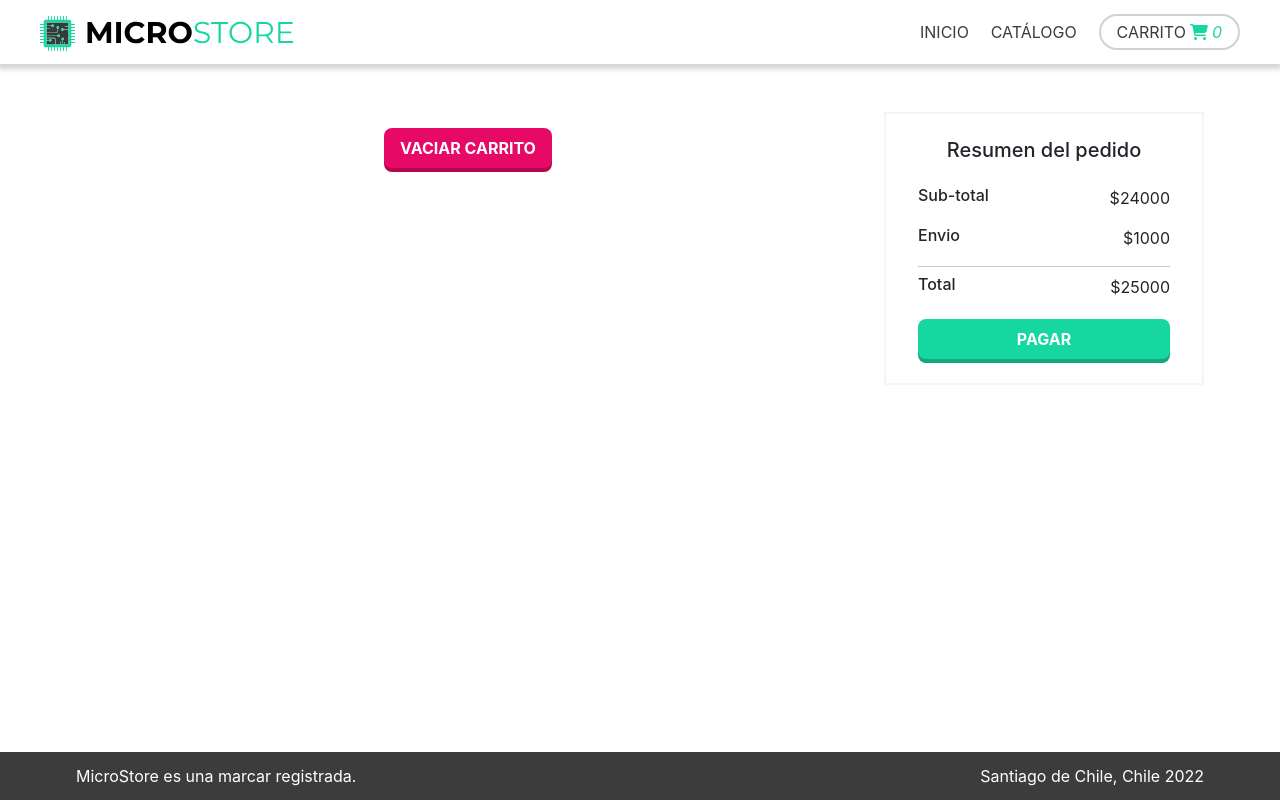
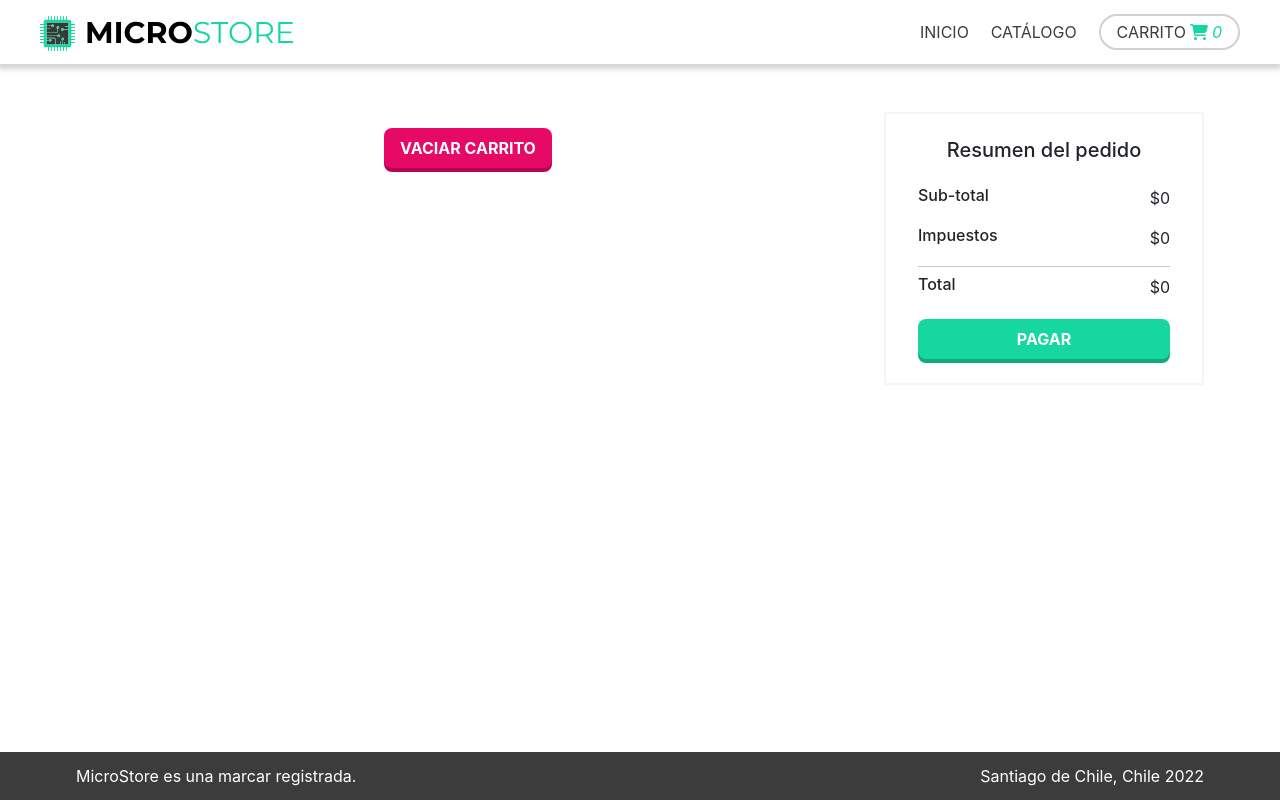
Before and after one commit to DanielAlonsoDev/MicroStore, a React (Create React App) app: page /cart in a window 1280 px wide. Built offline with nearby package versions, Linux system fonts and the light colour scheme.

Commit message:
Implementacion del precio total en el carrito de compras

```diff
--- a/src/components/Cart/CartPriceDetails.js
+++ b/src/components/Cart/CartPriceDetails.js
@@ -1,21 +1,47 @@
 import './CartPriceDetails.scss';
+//Contexto
+import { useContext, useEffect, useState } from 'react';
+import CartContext from '../../Context/CartContext';
 
 function CartPriceDetails(props) {
+    const { productsOnCart } = useContext(CartContext);
+    const [subTotalPrice, setSubtotalPrice] = useState(0);
+    const [taxesTotal, setTaxesTotal] = useState(0);
+    const [totalPrice, setTotalPrice] = useState(0);
+
+    useEffect(()=>{
+        let taxesResult = subTotalPrice * 0.19;
+        setTaxesTotal(taxesResult);
+        setTotalPrice(subTotalPrice + taxesResult);
+    }, [subTotalPrice]);
+
+    function updateSutotalPrice() {
+        let value = 0;
+        productsOnCart.forEach(element => {
+            value = value + (element.productPrice * element.quantityToAdd);
+        });
+        setSubtotalPrice(value);
+    }
+
+    useEffect(() => {
+        updateSutotalPrice()
+    }, [productsOnCart]);
+
     return (
         <section className='cart-price-details'>
             <h3>Resumen del pedido</h3>
             <article>
                 <h4>Sub-total</h4>
-                <p>$24000</p>
+                <p>${subTotalPrice}</p>
             </article>
             <article>
-                <h4>Envio</h4>
-                <p>$1000</p>
+                <h4>Impuestos</h4>
+                <p>${taxesTotal}</p>
             </article>
             <hr></hr>
             <article>
                 <h4>Total</h4>
-                <p>$25000</p>
+                <p>${totalPrice}</p>
             </article>
             <button>Pagar</button>
         </section>
--- a/src/components/Cart/CartProductItem.js
+++ b/src/components/Cart/CartProductItem.js
@@ -11,16 +11,17 @@ import CartContext from '../../Context/CartContext';
 function CartProductItem(props) {
     const { productId, productName, productPrice, quantityToAdd, productStock, productImage } = props.data;
     const [currentQuantity, setCurrentQuantity] = useState(quantityToAdd);
-    const [totalPrice, setTotalPrice] = useState(0);
+    const [totalPrice, setTotalPrice] = useState(productPrice * quantityToAdd);
     const { productsOnCart, setProductsOnCart, productsCount, setProductsCount } = useContext(CartContext);
 
+    //Removemos el elemento del array de productos y del contador de productos
     function removeItem() {
         let result = productsOnCart.filter(item => item.productId !== productId);
         setProductsOnCart(result);
         setProductsCount(productsCount-1);
     }
 
-
+    //Calculamos el precio total del producto
     useEffect(() => {
         setTotalPrice(productPrice * currentQuantity);
     }, [currentQuantity, productPrice]);
@@ -39,7 +40,7 @@ function CartProductItem(props) {
             <div>
                 <h3>{productName}</h3>
                 <div className='wrap'>
-                    <ItemCount stock={productStock} initial={quantityToAdd} action={setCurrentQuantity} />
+                    <p>{quantityToAdd} Agregados</p>
                     <p className='product-price'>${totalPrice}</p>
                 </div>
             </div>
--- a/src/components/Cart/CartProductsList.js
+++ b/src/components/Cart/CartProductsList.js
@@ -1,6 +1,6 @@
 import CartProductItem from './CartProductItem';
 import './CartProductsList.scss';
-import { useContext } from 'react';
+import { useContext, useEffect } from 'react';
 import CartContext from '../../Context/CartContext';
 
 function CartProductsList(props) {
@@ -10,6 +10,10 @@ function CartProductsList(props) {
         setProductsOnCart([]);
         setProductsCount(0);
     }
+
+    useEffect(()=>{
+        console.table(productsOnCart);
+    }, [productsOnCart])
 
     return (
         <section id='cart-product-list'>
--- a/src/components/Item/Item.js
+++ b/src/components/Item/Item.js
@@ -12,17 +12,12 @@ function Item(props) {
   const { productId, productName, productDescription, productPrice, productImage, productStock } = props;
   const productAltText = productName.replace(/\s+/g, '_');
   //Definicion de estados
-  const [currentStock, setCurrentStock] = useState(0);
   const [quantityToAdd, setQuantityToAdd] = useState(0);
   const [stateProcess, setStateProcess] = useState(false);
   const { productsOnCart, productsCount, setProductsCount, setProductsOnCart } = useContext(CartContext);
   const navigate = useNavigate();
 
   const data = { productId, productName, productDescription, productPrice, productImage, productStock, quantityToAdd }
-
-  useEffect(() => {
-    setCurrentStock(productStock);
-  }, [productStock]);
 
   function addToCart() {
     if (quantityToAdd > 0) {
@@ -35,7 +30,6 @@ function Item(props) {
 
       if (existInCart !== true) {
         setStateProcess(true);
-        setCurrentStock(currentStock - quantityToAdd);
         setProductsOnCart(productsOnCart => [...productsOnCart, data]);
         setProductsCount(productsCount + 1);
       }
@@ -59,7 +53,7 @@ function Item(props) {
           <Link to={'/item/' + productId}>{productName}</Link>
         </Card.Title>
         <p className='product-description'>{productDescription}</p>
-        <p className='product-stock text-center'>En stock: {currentStock}</p>
+        <p className='product-stock text-center'>En stock: {productStock}</p>
         <p className='product-price text-center'>${productPrice}</p>
         <div className='text-center product-counter'>
           {stateProcess ? `${quantityToAdd} Agregados al  carrito` : <ItemCount stock={productStock} action={setQuantityToAdd} />}
--- a/src/components/ItemCount/ItemCount.js
+++ b/src/components/ItemCount/ItemCount.js
@@ -22,7 +22,7 @@ function ItemCount(props) {
     }
 
     useEffect(() => {
-        if(initial != undefined){
+        if(initial !== undefined){
             setCount(initial);
         }
     }, [])
--- a/src/components/ItemDetails/ItemDetails.js
+++ b/src/components/ItemDetails/ItemDetails.js
@@ -15,17 +15,12 @@ import { useEffect, useState } from 'react';
 function ItemDetails(props) {
     const { productName, productDescription, productPrice, productImage, productStock, productDetails, productId } = props.productInfo;
     //Definicion de Estados
-    const [currentStock, setCurrentStock] = useState(0);
     const [quantityToAdd, setQuantityToAdd] = useState(0);
     const [stateProcess, setStateProcess] = useState(false);
     const { productsOnCart, productsCount, setProductsCount, setProductsOnCart } = useContext(CartContext);
     const navigate = useNavigate();
 
     const data = { productId, productName, productDescription, productPrice, productImage, productStock, quantityToAdd }
-
-    useEffect(() => {
-        setCurrentStock(productStock);
-    }, [productStock]);
 
     function addToCart() {
         if (quantityToAdd > 0) {
@@ -38,7 +33,6 @@ function ItemDetails(props) {
 
             if (existInCart !== true) {
                 setStateProcess(true);
-                setCurrentStock(currentStock - quantityToAdd);
                 setProductsOnCart(productsOnCart => [...productsOnCart, data]);
                 setProductsCount(productsCount + 1);
             }
@@ -63,7 +57,7 @@ function ItemDetails(props) {
                         <h2 className='details-title'>{productName}</h2>
                         <p className='details-description'>{productDescription}</p>
                         <p className='details-price'>{'$' + productPrice}</p>
-                        <p className='details-stock'>{'Stock: ' + currentStock}</p>
+                        <p className='details-stock'>{'Stock: ' + productStock}</p>
                         <p className='details-details'>{productDetails}</p>
 
                         <Row>
```
